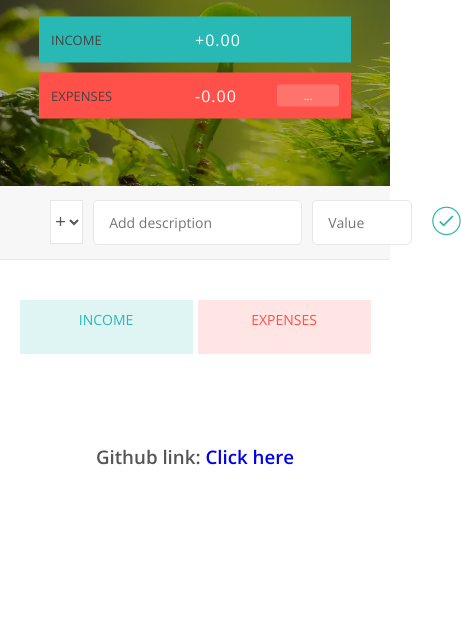
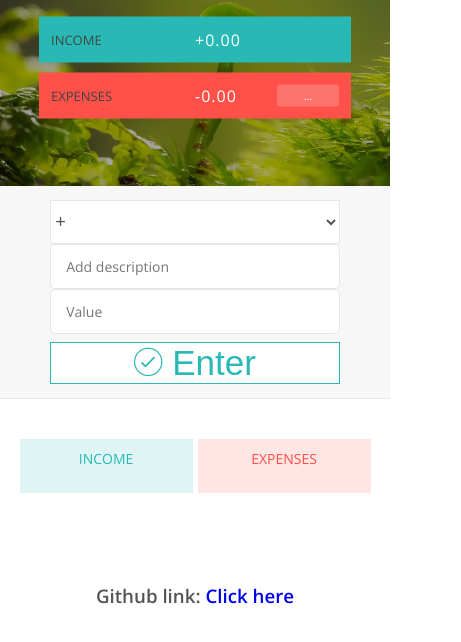
Before and after one commit to Ramrachai/budgetybyjonas, a plain HTML site: page public/index.html in a window 390 px wide. Shown: the part 214-856 px from the top of the page, 461 px wide, since content can reach past the window. Drawn offline with nearby package versions, Linux system fonts and the light colour scheme.

Commit message:
update: responsive

```diff
--- a/public/index.html
+++ b/public/index.html
@@ -2,6 +2,10 @@
 <html lang="en">
   <head>
     <meta charset="UTF-8" />
+    <meta
+      name="viewport"
+      content=" width = device-width, initial-scalee =1.0"
+    />
     <link
       href="https://fonts.googleapis.com/css?family=Open+Sans:100,300,400,600"
       rel="stylesheet"
@@ -53,6 +57,7 @@
           <input type="number" class="add__value" placeholder="Value" />
           <button class="add__btn">
             <i class="ion-ios-checkmark-outline"></i>
+            Enter
           </button>
         </div>
       </div>
--- a/public/style.css
+++ b/public/style.css
@@ -25,6 +25,7 @@ body {
 
 .red {
   color: #ff5049 !important;
+  border: 1px solid #ff5049 !important;
 }
 .red-focus:focus {
   border: 1px solid #ff5049 !important;
@@ -129,13 +130,12 @@ body {
 }
 
 .add__type {
-  width: 55px;
+  /* width: 55px; */
   border: 1px solid #e7e7e7;
   height: 44px;
   font-size: 18px;
   color: inherit;
   background-color: #fff;
-  margin-right: 10px;
   font-weight: 300;
   transition: border 0.3s;
 }
@@ -148,28 +148,24 @@ body {
   font-family: inherit;
   font-size: 14px;
   padding: 12px 15px;
-  margin-right: 10px;
   border-radius: 5px;
   transition: border 0.3s;
 }
 
 .add__description {
-  width: 400px;
+  /* width: 400px; */
 }
 .add__value {
-  width: 100px;
+  /* width: 100px; */
 }
 
 .add__btn {
   font-size: 35px;
-  background: none;
-  border: none;
+  background: #fff;
+  border: 1px solid #28b9b5;
   color: #28b9b5;
   cursor: pointer;
-  display: inline-block;
-  vertical-align: middle;
-  line-height: 1.1;
-  margin-left: 10px;
+  margin-top: 8px;
 }
 
 .add__btn:active {
@@ -267,13 +263,11 @@ h2 {
 }
 
 .item__delete--btn {
-  font-size: 22px;
+  font-size: 16px;
   background: none;
   border: none;
   cursor: pointer;
-  display: inline-block;
-  vertical-align: middle;
-  line-height: 1;
+  padding: 0 12px;
   display: none;
 }
 
@@ -321,7 +315,7 @@ h2 {
   }
   .add__container {
     width: 80%;
-    display: flex;
+    display: grid;
   }
   .icome__title,
   .expenses__title {
```
Also changed, not shown: 1 other file.
